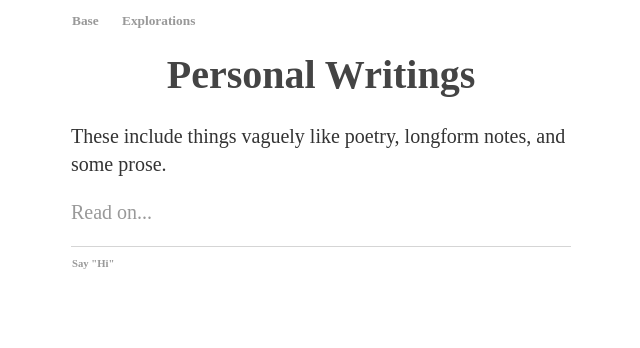
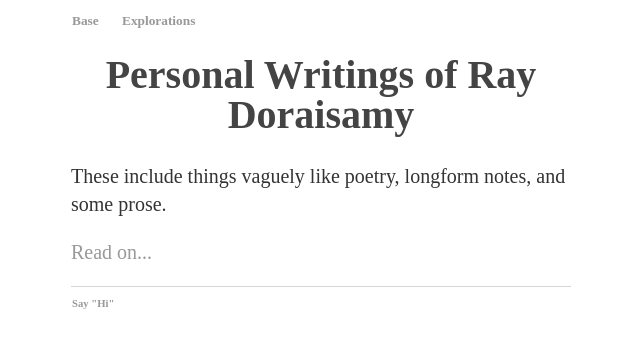
Before and after one commit to ray-dorai/ray-dorai.github.io, a Jekyll site: the page built from index.html, in a window 1280 px wide. Shown: the top 348 px of the page, without its empty margins (319-959 px from the left). Built offline with Jekyll 4.4.1, drawn with Linux system fonts in a browser that asks for light colours.

Commit message:
Update index.html

```diff
--- a/index.html
+++ b/index.html
@@ -3,7 +3,7 @@ layout: default
 title: Ray Doraisamy
 ---
 <div class="blurb">
-	<h1>Personal Writings</h1>
+	<h1>Personal Writings of Ray Doraisamy</h1>
 	<p>These include things vaguely like poetry, longform notes, and some prose.</p>
 	<p><a href="/explorations">Read on...</a></p>
 </div><!-- /.blurb -->
```
